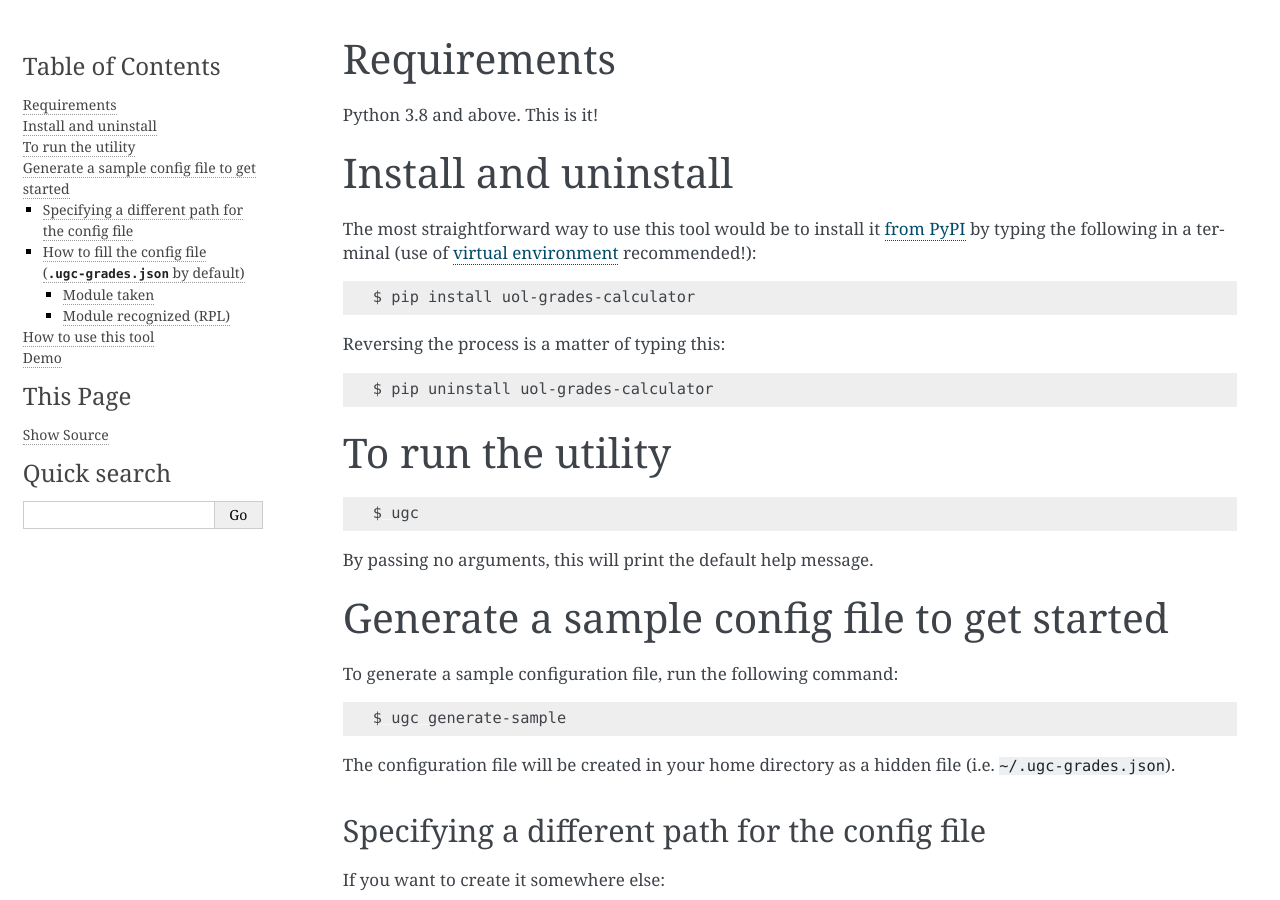
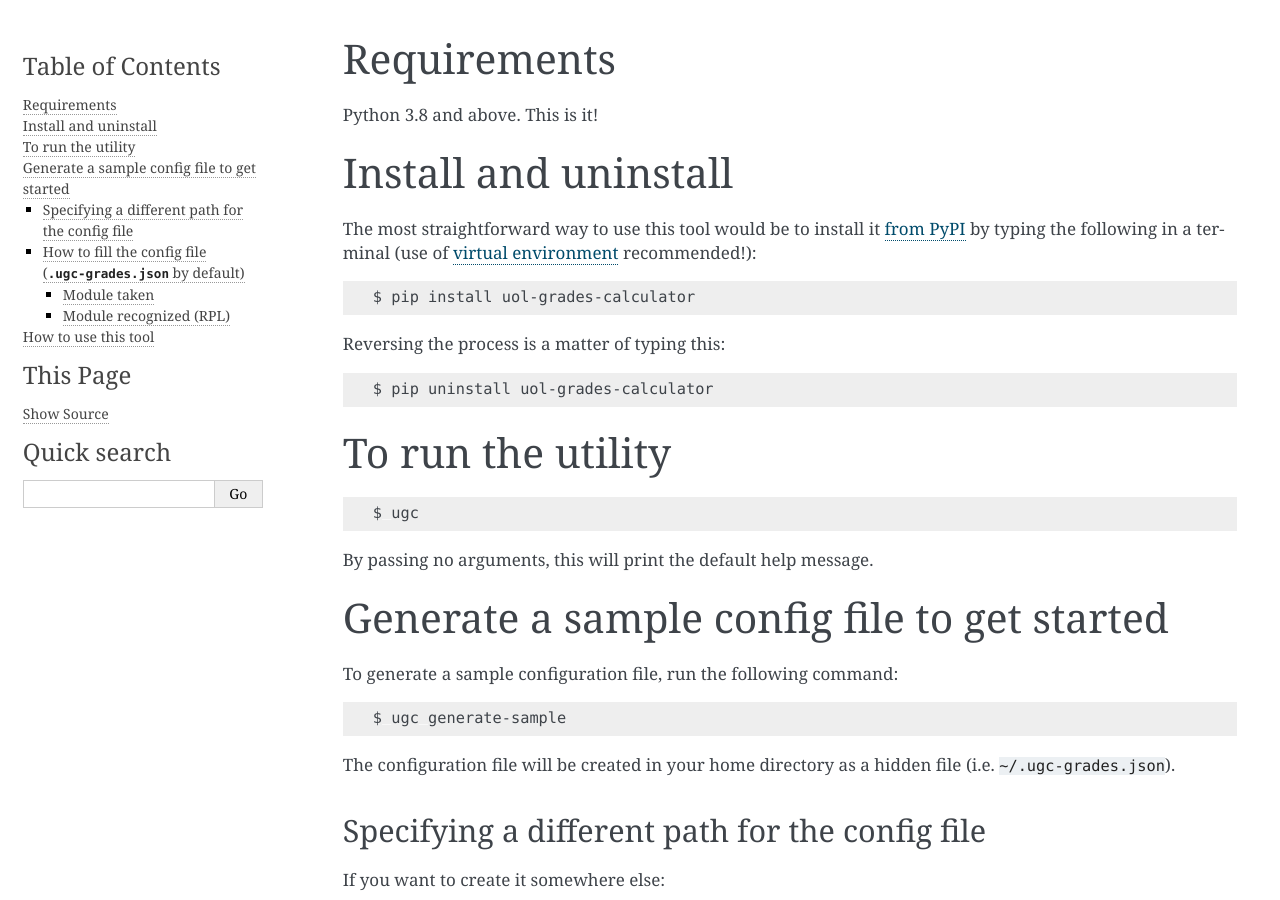
Before and after one commit to sglavoie/uol-grades-calculator, a Sphinx documentation site: the page built from docs/introduction.rst, in a window 1280 px wide and 900 px high. Built offline with Sphinx 7.4.7, drawn with Linux system fonts in a browser that asks for light colours; the version number could not be read and is left out.

Commit message:
Remove Asciinema demo
* Can no longer show all features like plots, so it's not as useful.

```diff
--- a/docs/introduction.rst
+++ b/docs/introduction.rst
@@ -111,11 +111,3 @@
 ====================
 
 Please refer to the page :doc:`commands` to see what ``ugc`` can do for you.
-
-Demo
-====
-
-.. raw:: html
-
-    <!-- Demo of v0.8.0 -->
-    <script id="asciicast-zwozjpOa0twETKgtmqlpuMaor" src="https://asciinema.org/a/zwozjpOa0twETKgtmqlpuMaor.js" async></script>
```
